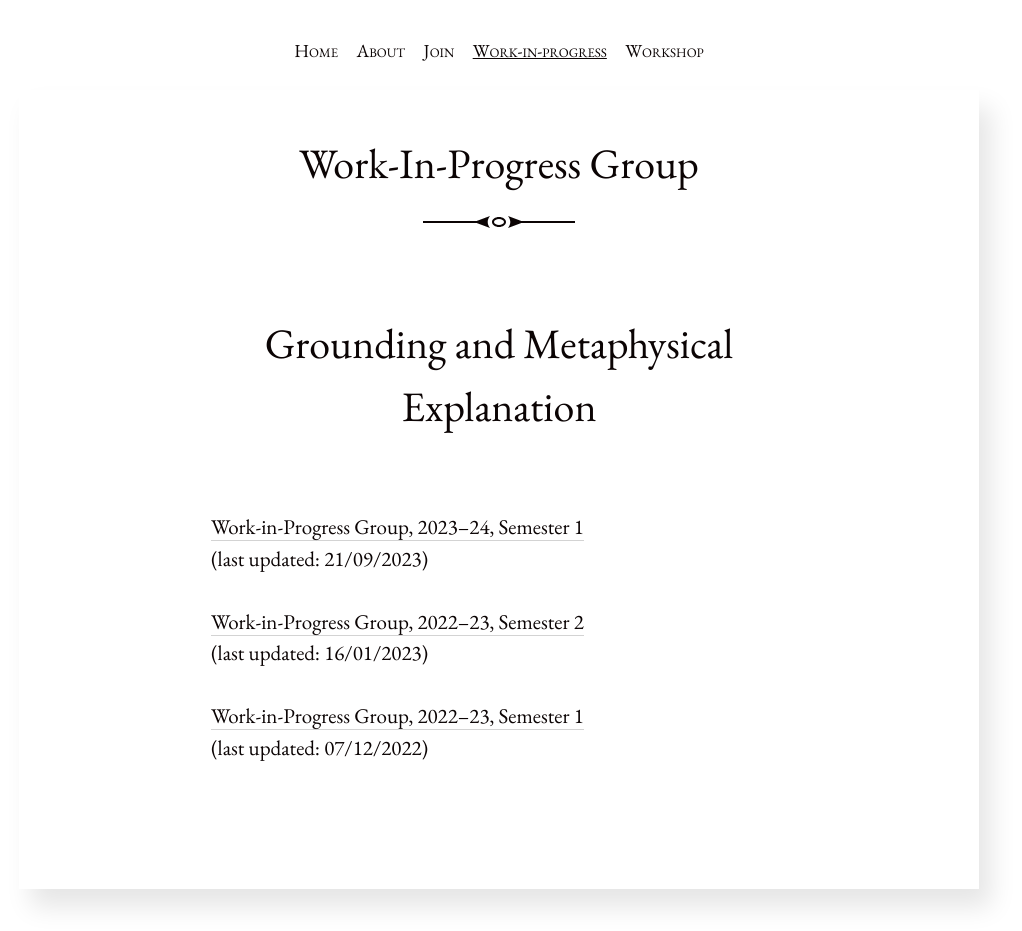
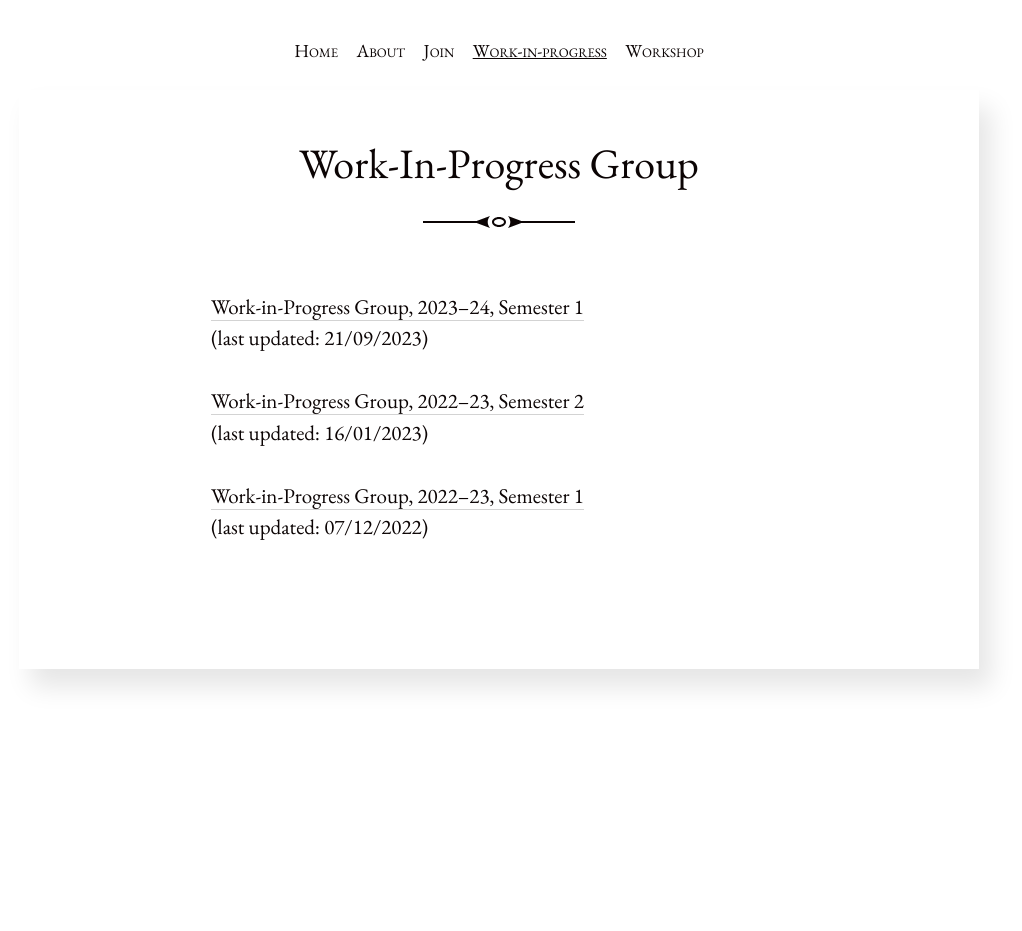
Before and after one commit to GandMEPhilosophy/GroundingAndMetaphysicalExplanation, a Jekyll site: the page built from work-in-progress.md, in a window 1280 px wide. Shown: the whole page, without its empty margins (141-1163 px from the left). Built offline with Jekyll 4.4.1, drawn with Linux system fonts in a browser that asks for light colours; after the commit the page ends 900 px from its top, so only the background shows below that.

Commit message:
Update work-in-progress.md
Took out random <h2> title

```diff
--- a/work-in-progress.md
+++ b/work-in-progress.md
@@ -2,8 +2,6 @@
 layout: post
 title: Work-In-Progress Group
 ---
-<h2>Grounding and Metaphysical Explanation</h2>
-<br>
 <a href="/GroundingAndMetaphysicalExplanation/assets/documents/Semester 1 - 2023-24.pdf" style="text-decoration: none; border-bottom: 1px solid lightgrey">Work-in-Progress Group, 2023&ndash;24, Semester 1</a> <br>(last updated: 21/09/2023)
 <br>
 <br>
```
